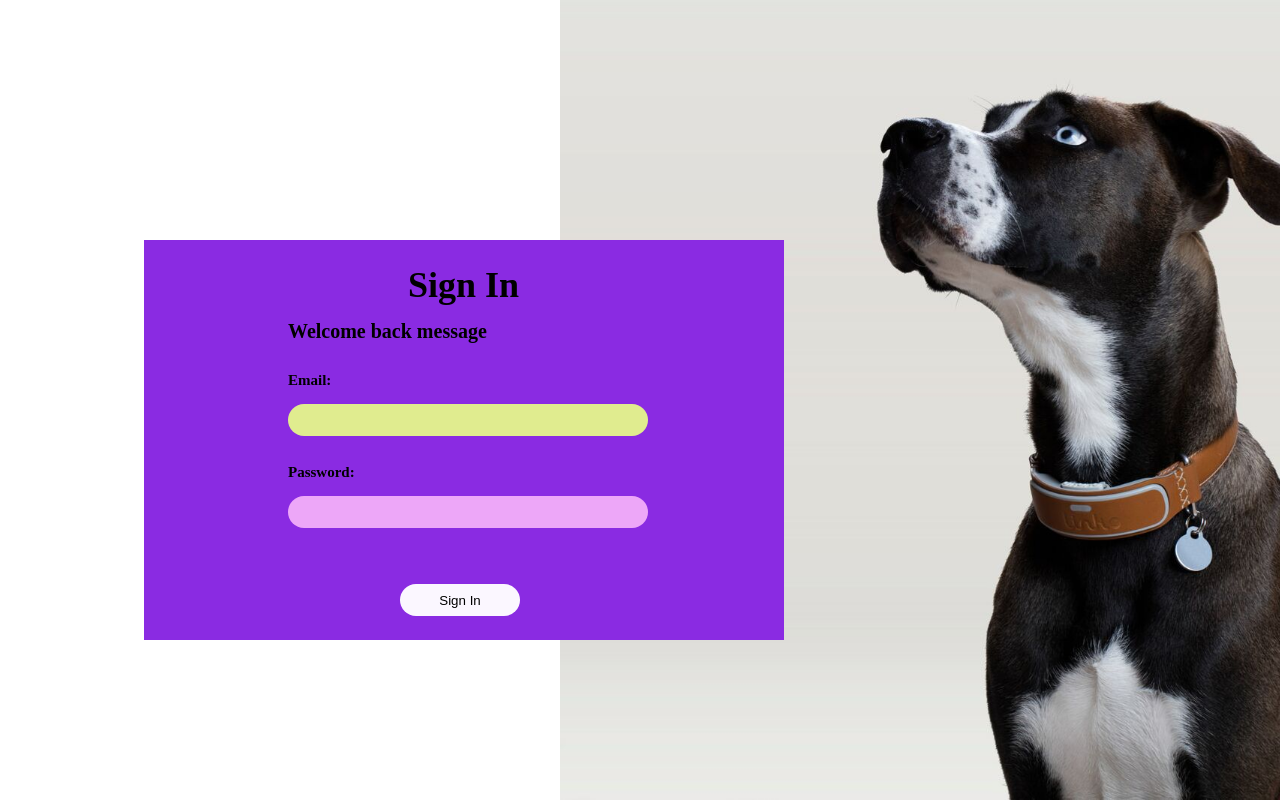
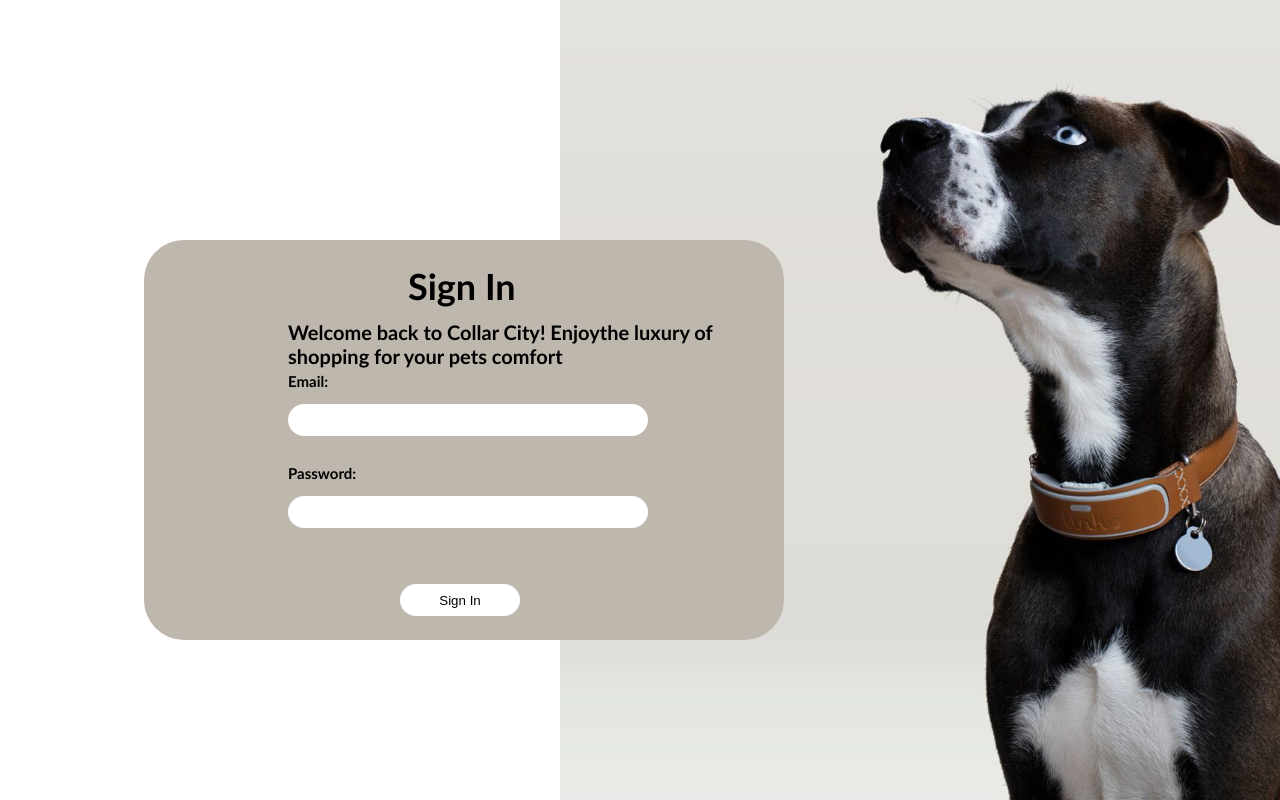
Before and after one commit to anchenayres/term3-project, a React (Create React App) app in the folder client/: page / in a window 1280 px wide. Built offline with nearby package versions, Linux system fonts and the light colour scheme.

Commit message:
readme File
uploaded

```diff
--- a/client/src/Components/Login.js
+++ b/client/src/Components/Login.js
@@ -9,7 +9,7 @@
 
     <div className="main-block">
         <h1>Sign In</h1>
-        <h2>Welcome back message</h2>
+        <h2>Welcome back to Collar City! Enjoythe luxury of shopping for your pets comfort</h2>
         <h3>Email:</h3>
         <div className="fill1"></div>
         <h4>Password:</h4>
--- a/client/src/login.css
+++ b/client/src/login.css
@@ -5,7 +5,10 @@
     position: absolute;
     margin-top: 30vh;
     margin-left: 18vh;
-    background-color: blueviolet;
+    border-radius: 5vh;
+    font-style: lighter;
+    background-color: rgb(190, 183, 174);
+    font-family: 'Gill Sans', 'Gill Sans MT', Calibri, 'Trebuchet MS', sans-serif;
 }
 
 .login-image {
@@ -20,7 +23,7 @@
 .login-button {
     height: 4vh;
     width: 15vh;
-    background-color: rgb(251, 247, 255);
+    background-color: rgb(255, 255, 255);
     border-radius: 5vh;
     border-style: none;
     margin-left: 32vh;
@@ -30,7 +33,7 @@
 .fill1 {
     height: 4vh;
     width: 45vh;
-    background-color: rgb(224, 236, 143);
+    background-color: rgb(255, 255, 255);
     border-radius: 5vh;
     border-style: none;
     margin-left: 18vh;
@@ -41,7 +44,7 @@
 .fill2 {
     height: 4vh;
     width: 45vh;
-    background-color: rgb(237, 167, 248);
+    background-color: rgb(255, 255, 255);
     border-radius: 5vh;
     border-style: none;
     margin-left: 18vh;
```
Also changed, not shown: 2 other files (tests, documents, lock files or other folders).
